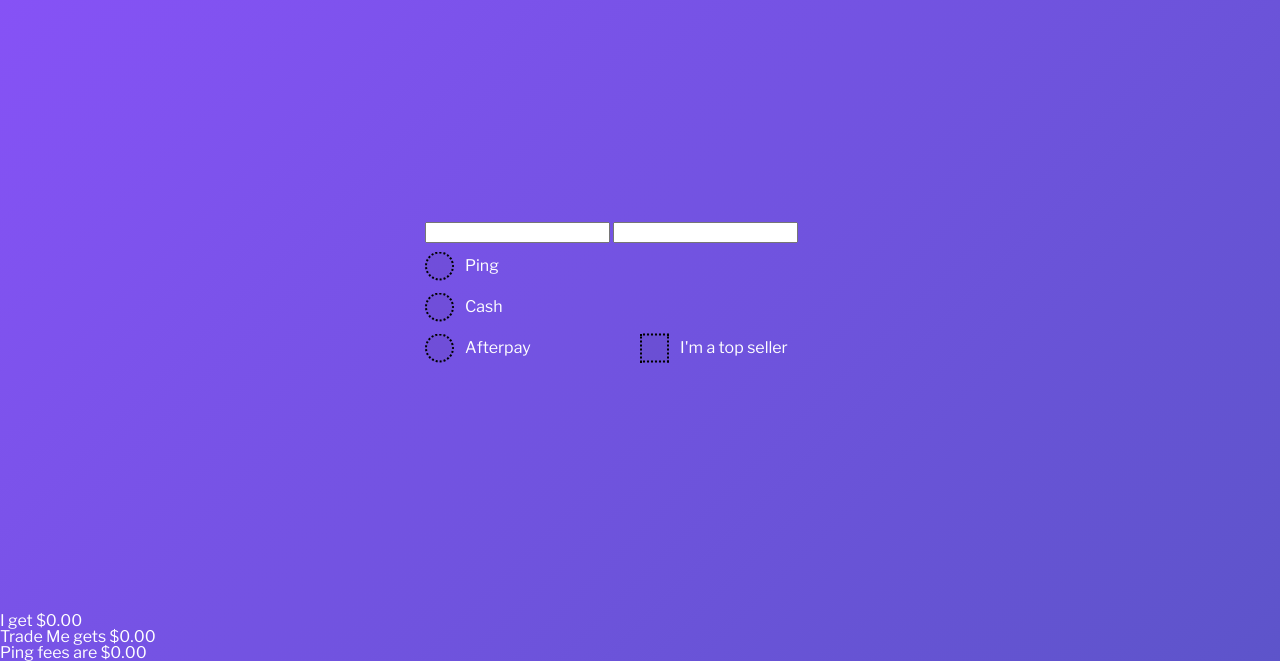
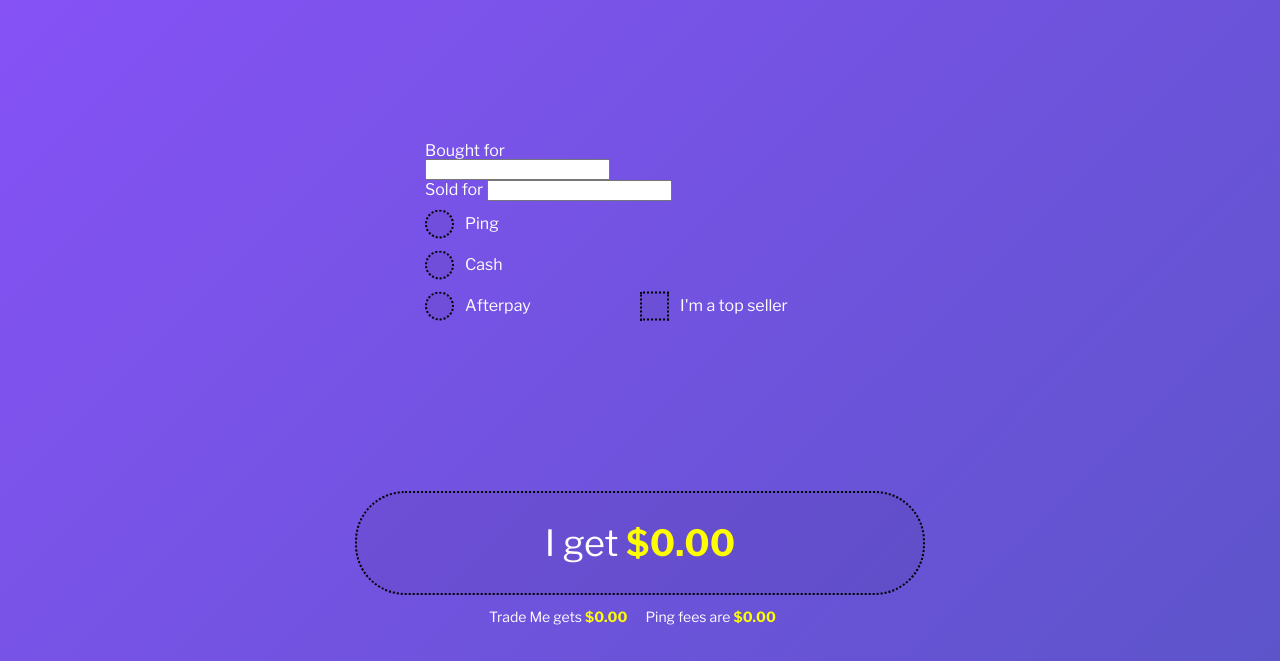
Before and after one commit to juliandv/kiwifee-v2, a plain HTML site: page index.html in a window 1280 px wide. Shown: the part 139-801 px from the top of the page. Drawn offline with nearby package versions, Linux system fonts and the light colour scheme.

Commit message:
Style results box

```diff
--- a/css/style.css
+++ b/css/style.css
@@ -20,6 +20,11 @@ h1 {
     display: flex;
     min-height: 100vh;
     flex-direction: column;
+    width: 100%;
+    max-width: 600px;
+    margin: auto;
+    padding: 0 15px;
+    box-sizing: border-box;
 }
 
 header {
@@ -67,7 +72,36 @@ header .logo-branding img {
     width: 100%;
     max-width: 430px;
 }
-
+.result-profit {
+    height: 100px;
+    display: flex;
+    align-items: center;
+    justify-content: center;
+    font-size: 36px;
+    background: rgba(0,0,0,0.05);
+    border: 2px solid #000000;
+    border-style: dotted;
+    border-radius: 50px;
+}
+.result-fee-breakdown {
+    text-align: center;
+    font-size: 14px;
+    margin: 15px 0 15px 0
+}
+.result-fee-breakdown div {
+    display: inline-block;
+    font-weight: 400;
+    margin-right: 15px;
+}
+.result-fee-breakdown .result-fee-top-seller {
+    display: block;
+    margin-top: 8px;
+    visibility: hidden;
+}
+.results div span {
+    font-weight: 700;
+    color: #FFFE00;
+}
 /*
 input {
     display: block;
@@ -159,7 +193,7 @@ input[type="radio"]:checked ~ label:before {
     opacity: 1;
 }
 
-@media (min-width: 1200px) {
+@media (min-width: 800px) {
     .even-col-desktop {
         display: grid;
         grid-template-columns: repeat(2, 1fr);
--- a/index.html
+++ b/index.html
@@ -34,8 +34,14 @@
 
     <div class="main-content">
         <form class="calculator-form">
-            <input type="number" id="input-cost-price">
-            <input type="number" id="input-sale-price">
+            <div class="input-container">
+                <div>Bought for</div>
+                <input type="number" id="input-cost-price">
+            </div>
+            <div class="input-container">
+                Sold for
+                <input type="number" id="input-sale-price">
+            </div>
             <div class="even-col-desktop">
                 <div>
                     <div class="option">
@@ -60,7 +66,9 @@
     </div>
     <div class="results">
         <div class="result-profit">
-            I get <span>$0.00</span>
+            <div>
+                I get <span>$0.00</span>
+            </div>
         </div>
         <div class="result-fee-breakdown">
             <div class="result-fee-tm">
@@ -71,7 +79,7 @@
             </div>
 
 <!--            TODO: Only add this to the DOM if top seller is checked-->
-            <div class="result-fee-top-seller" style="display: none;">
+            <div class="result-fee-top-seller">
                 Top seller savings of <span>$0.00</span>
             </div>
 
```
